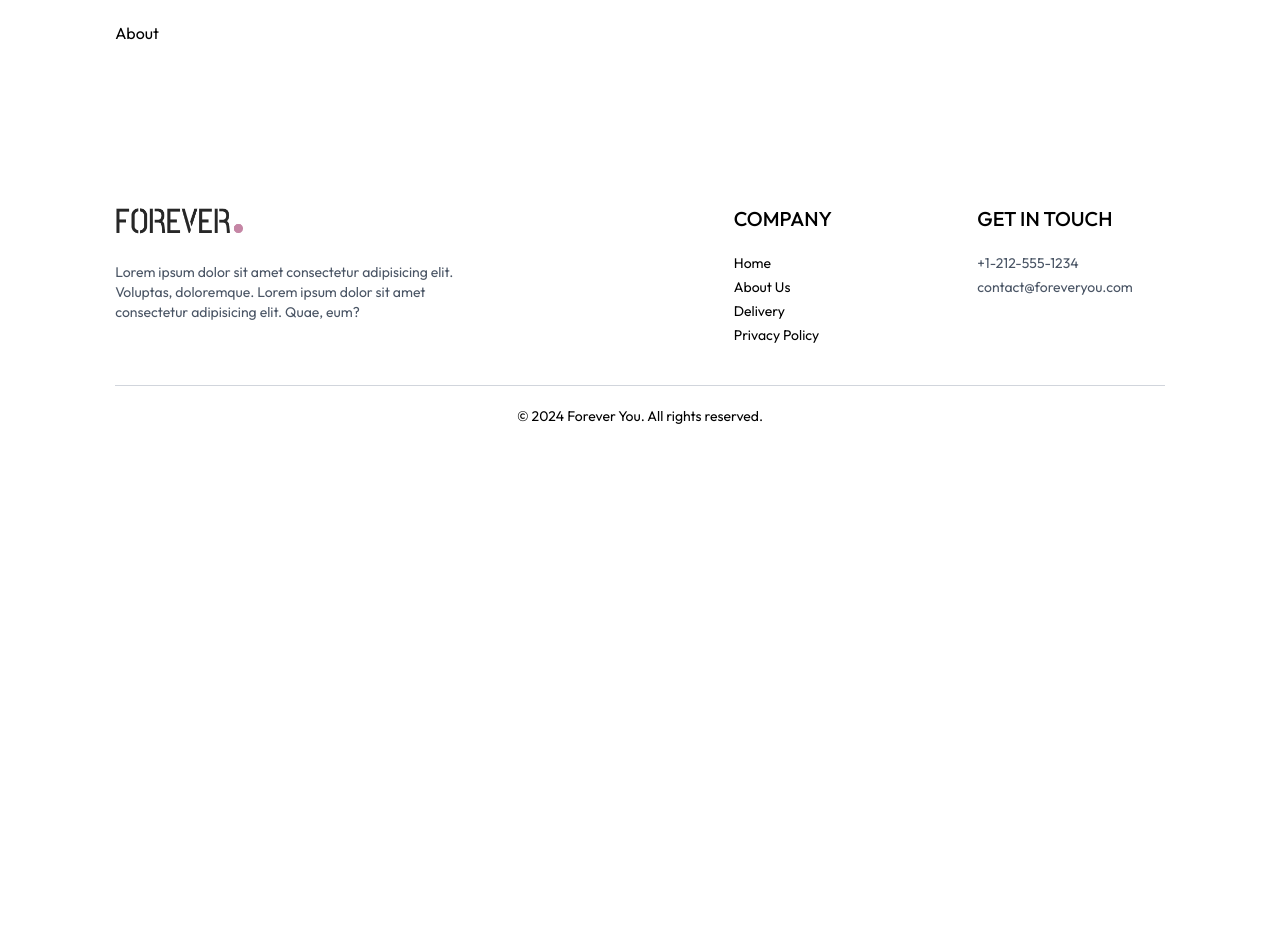
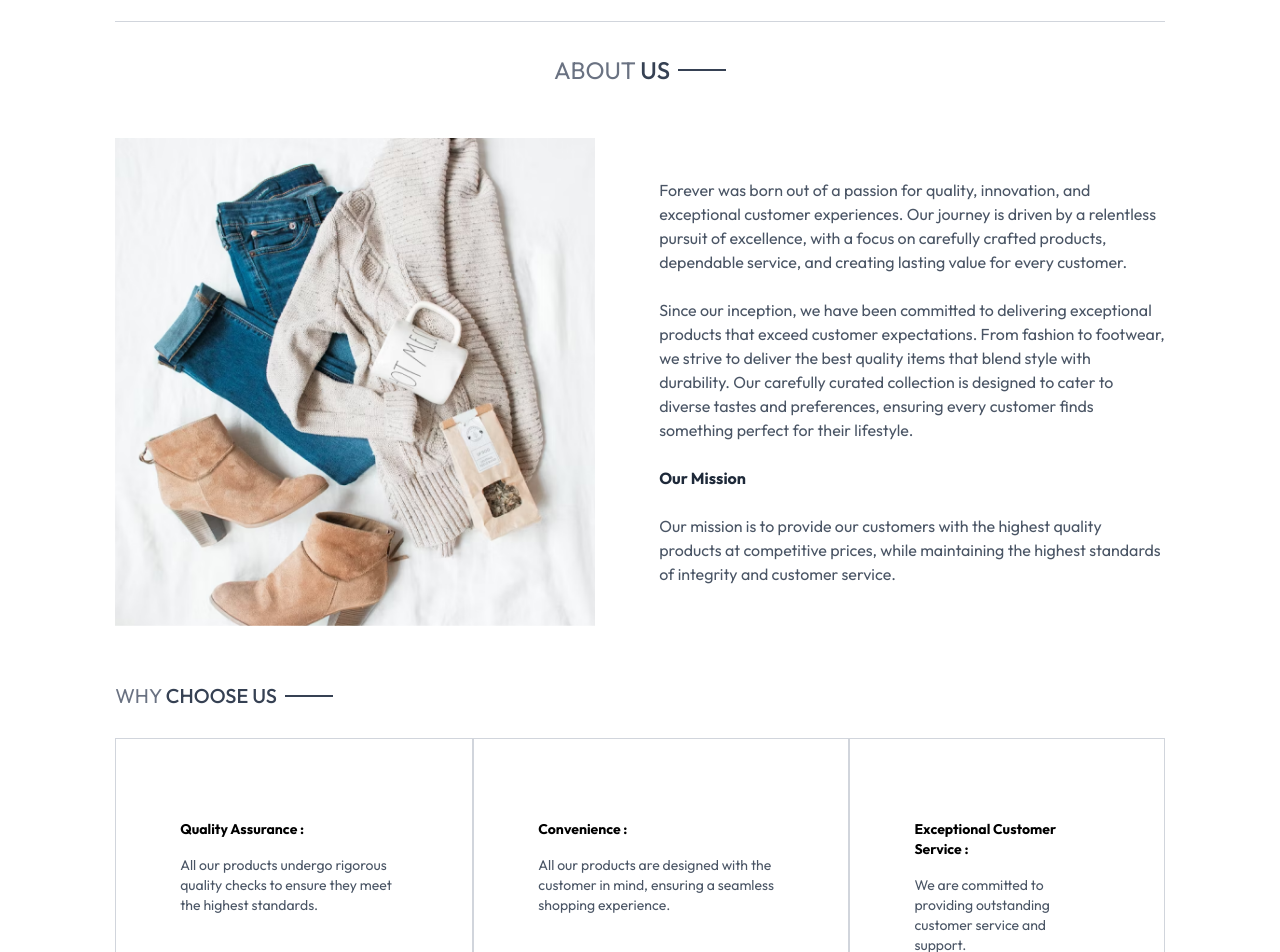
Before and after one commit to HarshShrestha/E-commerce-website, a React (Vite) app in the folder frontend/: page /about in a window 1280 px wide. Shown: the part 60-1012 px from the top of the page. Before the commit the page ends 800 px from the top, so only its background shows below. Built offline with nearby package versions, Linux system fonts and the light colour scheme.

Commit message:
FRONTEND FINISHEDgit add .

```diff
--- a/frontend/src/pages/About.jsx
+++ b/frontend/src/pages/About.jsx
@@ -1,8 +1,43 @@
 import React from 'react'
+import Title from '../components/Title'
+import { assets } from '../assets/assets'
+import NewsLetter from '../components/NewsLetter'
 
 const About = () => {
   return (
-    <div>About</div>
+    <div>
+      <div className="text-2xl text-center pt-8 border-t border-gray-300">
+        <Title text1={"ABOUT"} text2={"US"}/>
+      </div>
+      <div className="my-10 flex flex-col md:flex-row gap-16">
+        <img src={assets.about_img} className='w-full md:max-w-[480px]' alt="" />
+        <div className="flex flex-col justify-center gap-6 md:w-2/4 text-gray-600">
+          <p>Forever was born out of a passion for quality, innovation, and exceptional customer experiences. Our journey is driven by a relentless pursuit of excellence, with a focus on carefully crafted products, dependable service, and creating lasting value for every customer.</p>
+          <p>Since our inception, we have been committed to delivering exceptional products that exceed customer expectations. From fashion to footwear, we strive to deliver the best quality items that blend style with durability. Our carefully curated collection is designed to cater to diverse tastes and preferences, ensuring every customer finds something perfect for their lifestyle.</p>
+          <b className='text-gray-800'>Our Mission</b>
+          <p>Our mission is to provide our customers with the highest quality products at competitive prices, while maintaining the highest standards of integrity and customer service.</p>
+        </div>
+      </div>
+
+      <div className='text-xl py-4'>
+        <Title text1={"WHY"} text2={"CHOOSE US"}/>
+      </div>
+      <div className='flex flex-col md:flex-row text-sm mb-20'>
+        <div className='border border-gray-300 px-10 md:px-16 py-8 sm:py-20 flex flex-col gap-4'>
+          <b>Quality Assurance : </b>
+          <p className='text-gray-600'>All our products undergo rigorous quality checks to ensure they meet the highest standards.</p>
+        </div>
+        <div className='border border-gray-300 px-10 md:px-16 py-8 sm:py-20 flex flex-col gap-4'>
+          <b>Convenience : </b>
+          <p className='text-gray-600'>All our products are designed with the customer in mind, ensuring a seamless shopping experience.</p>
+        </div>
+        <div className='border border-gray-300 px-10 md:px-16 py-8 sm:py-20 flex flex-col gap-4'>
+          <b>Exceptional Customer Service : </b>
+          <p className='text-gray-600'>We are committed to providing outstanding customer service and support.</p>
+        </div>
+      </div>
+      <NewsLetter />
+    </div>
   )
 }
 
--- a/frontend/src/pages/Contact.jsx
+++ b/frontend/src/pages/Contact.jsx
@@ -1,8 +1,26 @@
 import React from 'react'
-
+import Title from '../components/Title'
+import { assets } from '../assets/assets'
+import NewsLetter from '../components/NewsLetter'
 const Contact = () => {
   return (
-    <div>Contact</div>
+    <div>
+      <div className="border-t border-gray-300 text-center text-2xl pt-10 ">
+        <Title text1={"CONTACT"} text2={"US"}/>
+      </div>
+      <div className='my-10 flex flex-col justify-center md:flex-row gap-10 mb-28'>
+        <img className='w-full md:max-w-[480px]' src={assets.contact_img} alt="" />
+        <div className="flex flex-col justify-center items-start gap-6">
+          <p className='font-semibold text-xl text-gray-600'>Our Store</p>
+          <p className='text-gray-500'>123 Main Street <br />New York, NY 10001 <br />USA</p>
+          <p className='text-gray-500'>Phone: (123) 456-7890 <br /> Email: info@ourstore.com</p>
+          <p className='font-semibold text-xl text-gray-600'>Careers at Forever</p>
+          <p className='text-gray-500'>Learn more about our team and job opportunities.</p>
+          <button className='border border-black px-8 py-4 text-sm hover:bg-black hover:text-white transition-all duration-500'>Explore Jobs</button>
+        </div>
+      </div>
+      <NewsLetter/>
+    </div>
   )
 }
 
--- a/frontend/src/pages/Login.jsx
+++ b/frontend/src/pages/Login.jsx
@@ -1,4 +1,5 @@
 import React, { useState } from 'react'
+import CartTotal from '../components/CartTotal'
 
 const Login = () => {
 
@@ -26,6 +27,7 @@ const Login = () => {
         }
       </div>
       <button className='bg-black text-white font-light px-8 py-2 mt-4'>{currentState==='login' ? 'Sign in' : 'Sign up'}</button>
+      <CartTotal />
     </form>
   )
 }
```
